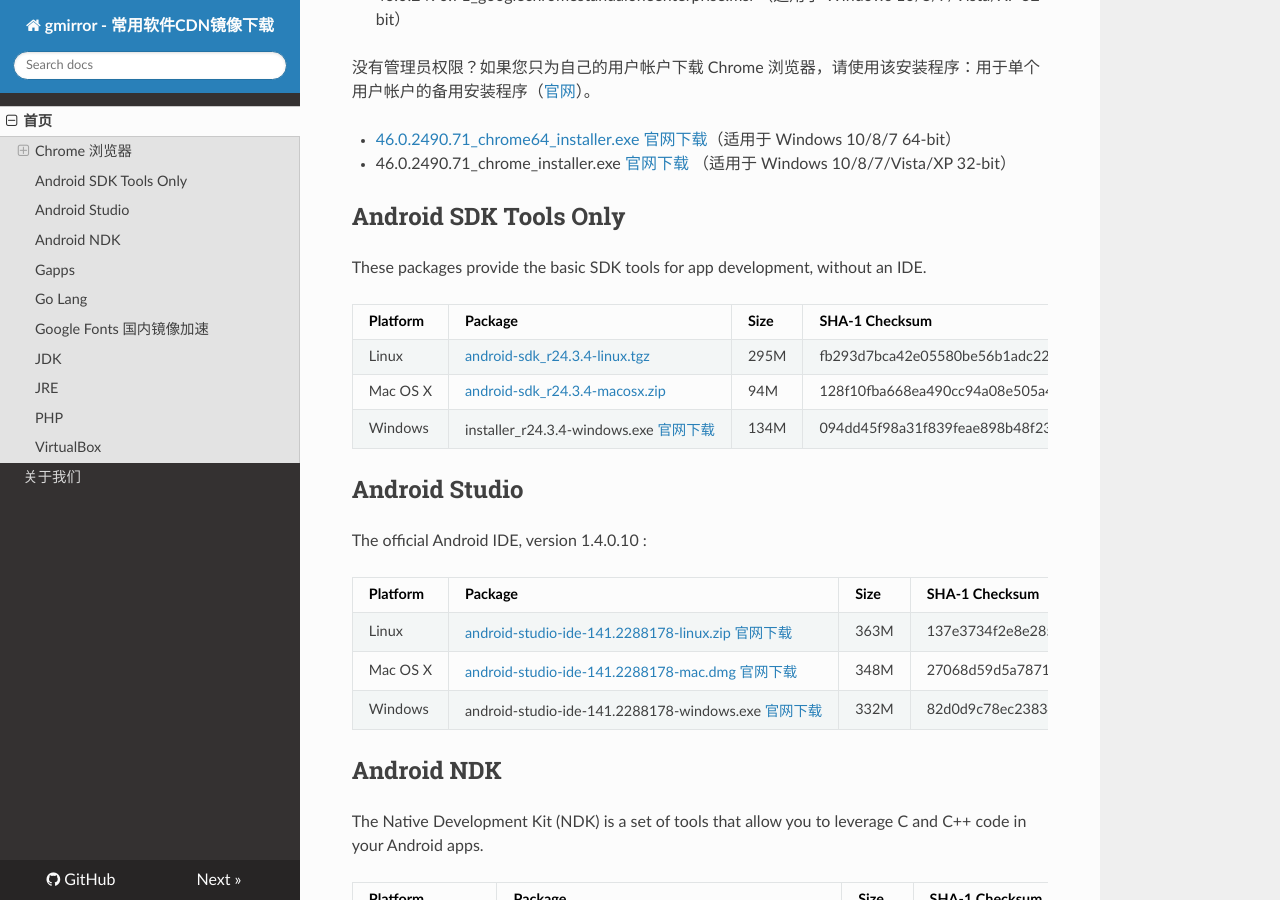
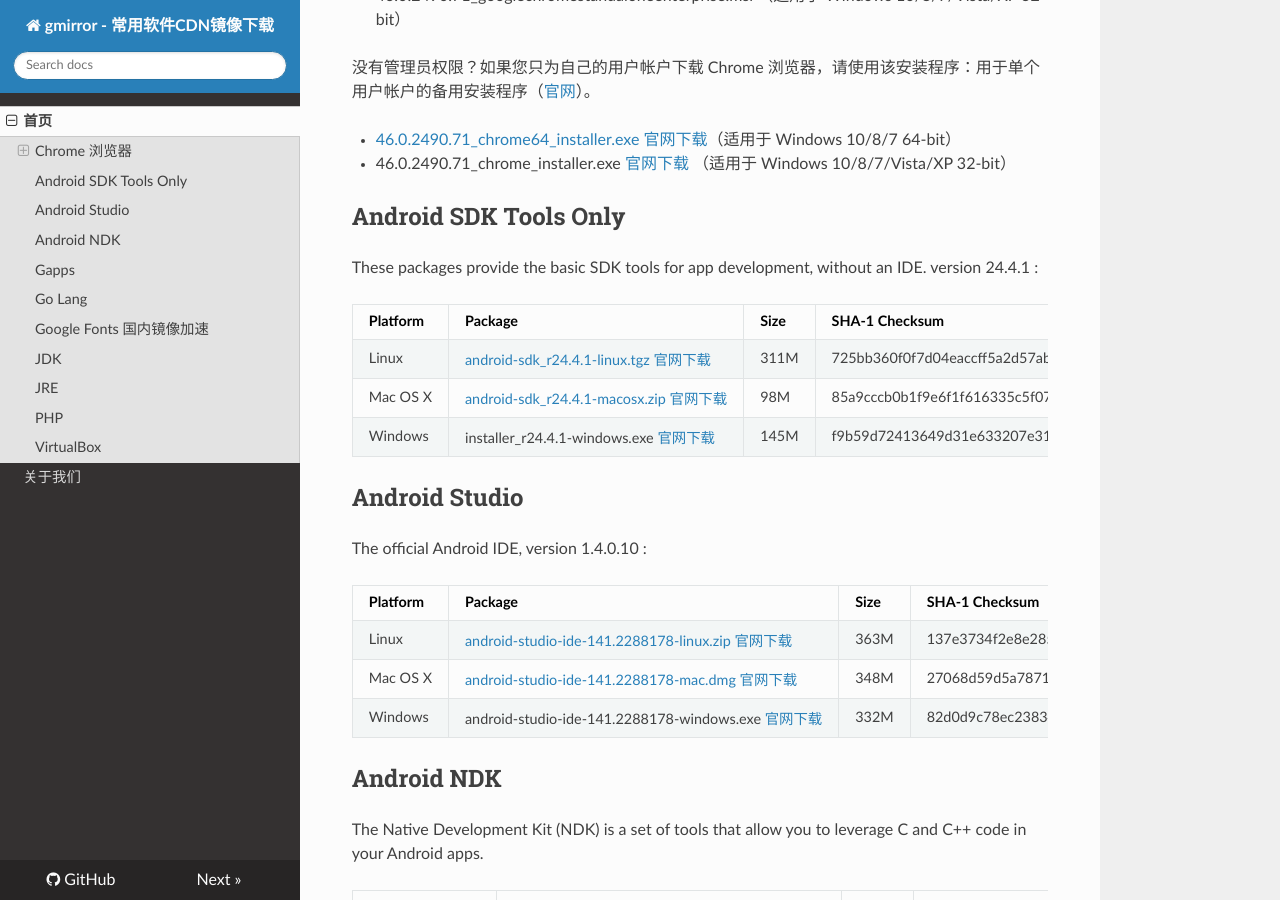
Before and after one commit to sinkcup/gmirror-portal, an MkDocs documentation site: the page built from docs/index.md, in a window 1280 px wide and 900 px high, scrolled down 906 px. Built offline with MkDocs 1.6.1, drawn with Linux system fonts in a browser that asks for light colours; nearby versions of some CDN libraries; old or Windows-style settings are respelled for this version of MkDocs; some of the changed text lies outside the part shown.

Commit message:
update Android SDK to 24.4.1, PHP to 5.6.14, phpUnit to 5.0

```diff
--- a/docs/index.md
+++ b/docs/index.md
@@ -31,13 +31,13 @@
 
 ## Android SDK Tools Only
 
-These packages provide the basic SDK tools for app development, without an IDE.
+These packages provide the basic SDK tools for app development, without an IDE. version 24.4.1 :
 
 Platform | Package | Size | SHA-1 Checksum
 ---------|---------|------|---------------
-Linux    | [android-sdk\_r24.3.4-linux.tgz](http://dl.gmirror.org/android/android-sdk\_r24.3.4-linux.tgz) | 295M | fb293d7bca42e05580be56b1adc22055d46603dd
-Mac OS X | [android-sdk\_r24.3.4-macosx.zip](http://dl.gmirror.org/android/android-sdk\_r24.3.4-macosx.zip) | 94M | 128f10fba668ea490cc94a08e505a48a608879b9
-Windows  | installer\_r24.3.4-windows.exe [官网下载](http://dl.google.com/android/installer\_r24.3.4-windows.exe) | 134M | 094dd45f98a31f839feae898b48f23704f2878dd
+Linux    | [android-sdk\_r24.4.1-linux.tgz](http://dl.gmirror.org/android/android-sdk\_r24.4.1-linux.tgz) [官网下载](http://dl.google.com/android/android-sdk\_r24.4.1-linux.tgz) | 311M | 725bb360f0f7d04eaccff5a2d57abdd49061326d
+Mac OS X | [android-sdk\_r24.4.1-macosx.zip](http://dl.gmirror.org/android/android-sdk\_r24.4.1-macosx.zip) [官网下载](http://dl.google.com/android/android-sdk\_r24.4.1-macosx.zip) | 98M | 85a9cccb0b1f9e6f1f616335c5f07107553840cd
+Windows  | installer\_r24.4.1-windows.exe [官网下载](http://dl.google.com/android/installer\_r24.4.1-windows.exe) | 145M | f9b59d72413649d31e633207e31f456443e7ea0b
 
 ## Android Studio
 
```
Also changed, not shown: other parts of docs/index.md (+2 -2 lines).
